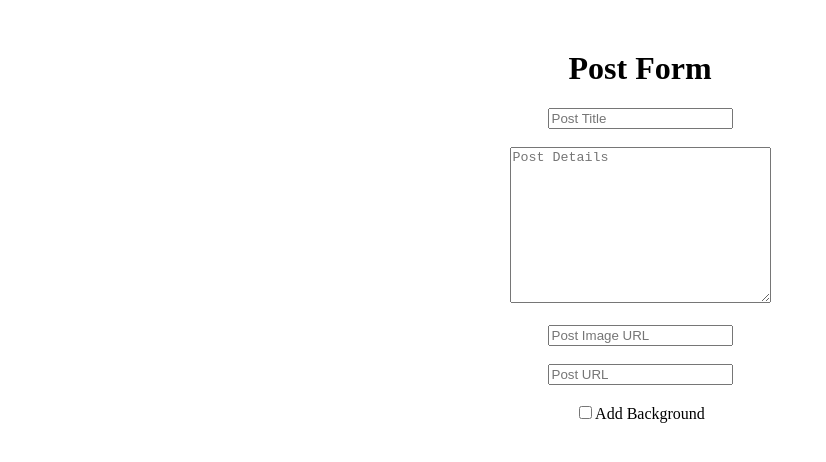
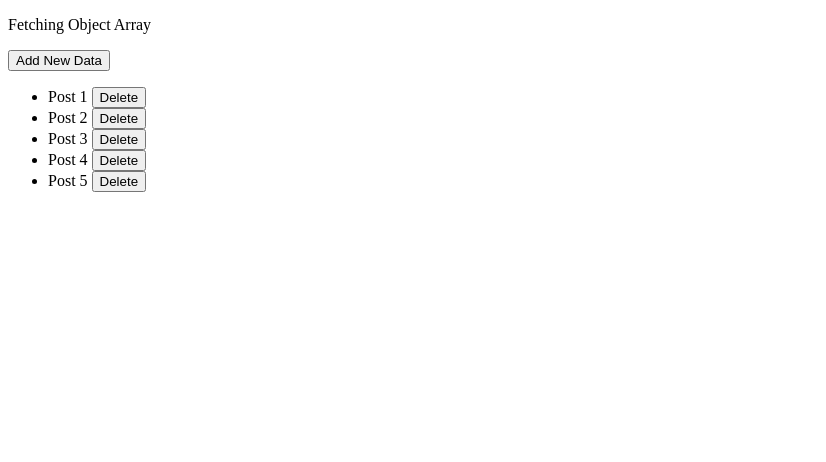
Before and after one commit to Ahmed-Manai/Hero-App, an Angular app in the folder Hero-Project/: page / in a window 1280 px wide. Shown: the top 462 px of the page, without its empty margins (0-826 px from the left). Built offline with nearby package versions, Linux system fonts and the light colour scheme.

Commit message:
Add ngFor, ngIf, and ngTemplate

```diff
--- a/Hero-Project/src/app/app.component.html
+++ b/Hero-Project/src/app/app.component.html
@@ -1,22 +1,15 @@
-<div class="form-area">
-    <h1> Post Form </h1>
-    <input type="text" placeholder="Post Title" [(ngModel)]="postTitle">
-    <br><br>
-    <textarea cols="30" rows="10" placeholder="Post Details" [(ngModel)]="postDetails"></textarea>
-    <br><br>
-    <input type="text" placeholder="Post Image URL" [(ngModel)]="imageURL">
-    <br><br>
-    <input type="text" placeholder="Post URL" [(ngModel)]="postURL">
-    <br><br>
-    <input type="checkbox" [(ngModel)]="addBackground">Add Background
-    <br><br>
-</div>
-
-<div class="preview-area">
-    <img [src]="imageURL" alt="">
-    <h1> <span [class.add-background]="addBackground" >{{ postTitle }}</span> </h1>
-    <p> {{ postDetails }} </p>
-    <a [href]="postURL" target="_blank" [style.display]="postURL ? 'block' : 'none'"> More Details </a>
-</div>
-
-<!-- <app-post-form></app-post-form> -->
+<p>Fetching Object Array</p>
+<button (click)="addNew()">Add New Data </button>
+<div *ngIf="objectArray.length > 0; then postList else noData"></div>
+<ng-template #postList>
+    <ul>
+        <li *ngFor="let post of objectArray; let i = index">{{post.postTitle}}
+            <button (click)="OnDelete(i)">Delete</button>
+        </li>
+    </ul>
+</ng-template>
+<ng-template #noData>
+    <div>
+        <p> There is no data to fetch ...</p>
+    </div>
+</ng-template>
--- a/Hero-Project/src/app/app.component.ts
+++ b/Hero-Project/src/app/app.component.ts
@@ -7,9 +7,24 @@ import { AfterViewInit, Component, ViewChild } from '@angular/core';
 })
 export class AppComponent {
 
-  postTitle!:string;
-  postDetails!:string;
-  imageURL!:string;
-  postURL!:string;
-  addBackground!:boolean;
+  postArray: Array<string> = ['Post 1', 'Post 2', 'Post 3', 'Post 4', 'Post 5']
+  objectArray: Array<any> = [
+    {id: 1, postTitle: 'Post 1'},
+    {id: 2, postTitle: 'Post 2'},
+    {id: 3, postTitle: 'Post 3'},
+    {id: 4, postTitle: 'Post 4'},
+    {id: 5, postTitle: 'Post 5'},
+  ];
+
+  constructor(){
+
+  }
+
+  addNew(){
+    this.objectArray.push({id: 6, postTitle: 'Post 6'});
+  }
+
+  OnDelete(index: any){
+    this.objectArray.splice(index, 1);
+  }
 }
```
Also changed, not shown: 1 other file (tests, documents, lock files or other folders).
